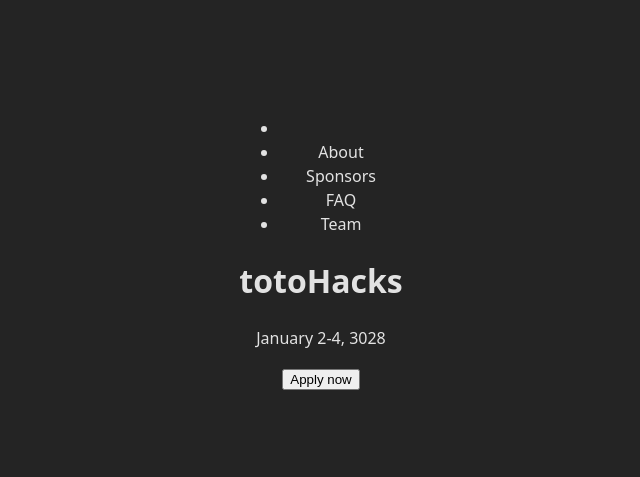
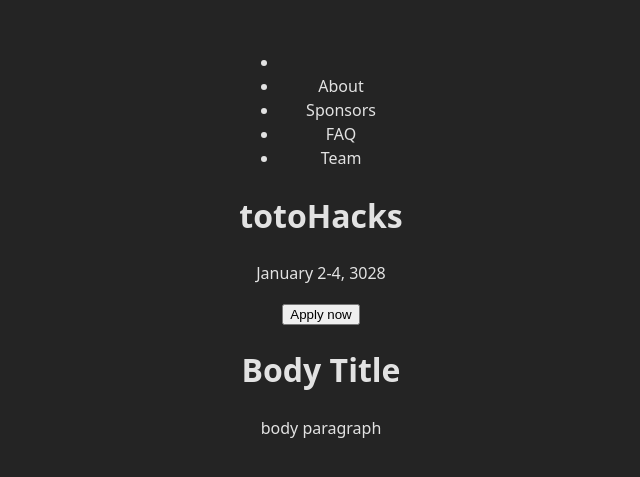
Before and after one commit to Vicente-III-H/hackathon-website, a React (Vite) app: page / in a window 1280 px wide. Shown: the part 155-632 px from the top of the page, without its empty margins (319-959 px from the left). Built offline with nearby package versions, Linux system fonts and the light colour scheme.

Commit message:
Add basic body section elements

```diff
--- a/src/App.jsx
+++ b/src/App.jsx
@@ -1,10 +1,12 @@
 import './App.css'
+import Body from './body/body'
 import Hero from './hero/hero'
 
 function App() {
   return (
     <>
       <Hero></Hero>
+      <Body></Body>
     </>
   )
 }
--- /dev/null
+++ b/src/body/body.jsx
@@ -0,0 +1,17 @@
+function Body() {
+    return (
+        <div>
+            <div>
+                <div>
+                    <h1>Body Title</h1>
+                    <p>body paragraph</p>
+                </div>
+                <div>
+
+                </div>
+            </div>
+        </div>
+    )
+}
+
+export default Body
--- a/src/hero/hero.jsx
+++ b/src/hero/hero.jsx
@@ -1,4 +1,4 @@
-import NavBar from "./navbar"
+import NavBar from "../navbar"
 
 function Hero() {
     return (
```
Also changed, not shown: src/navbar.jsx (renamed from src/hero/navbar.jsx).
